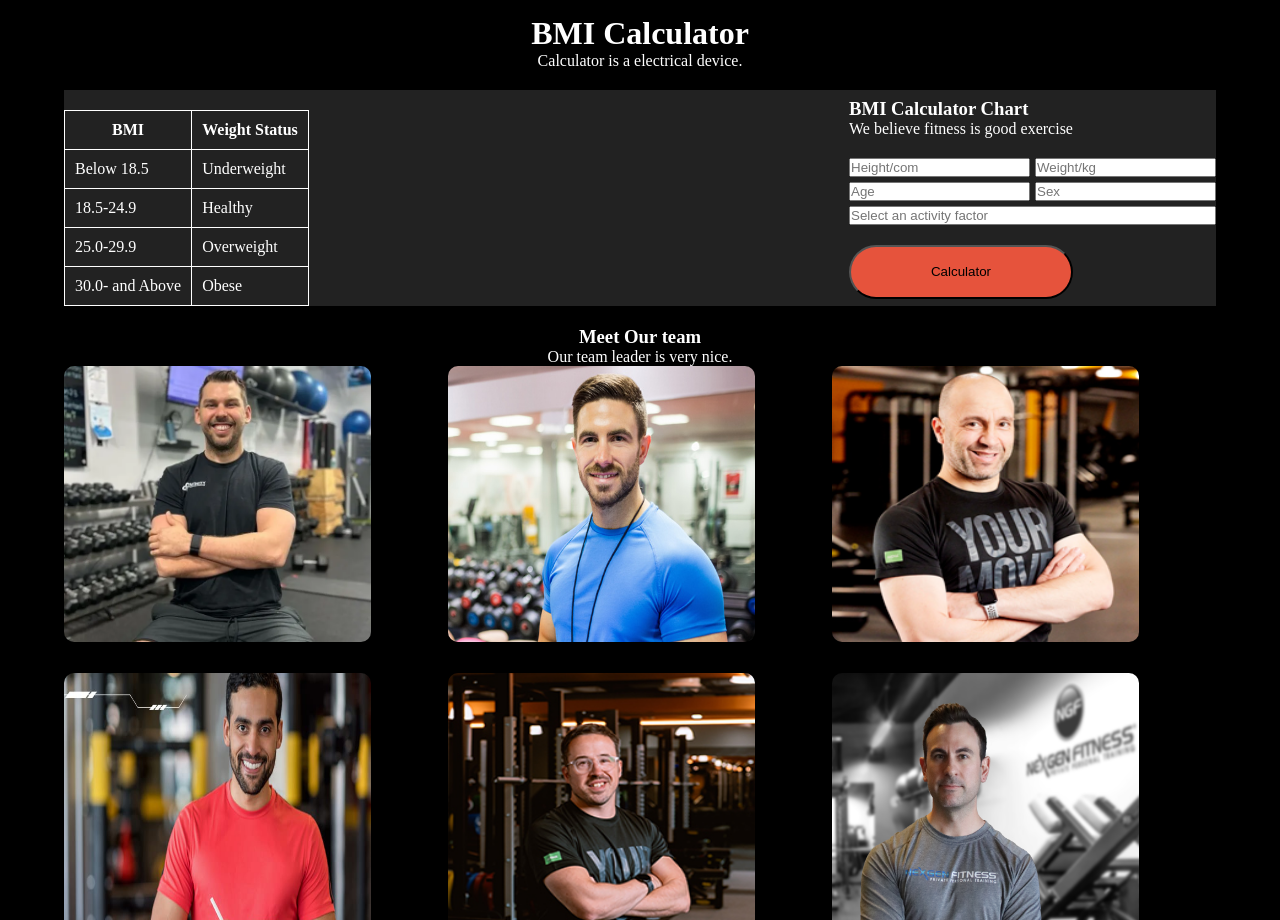
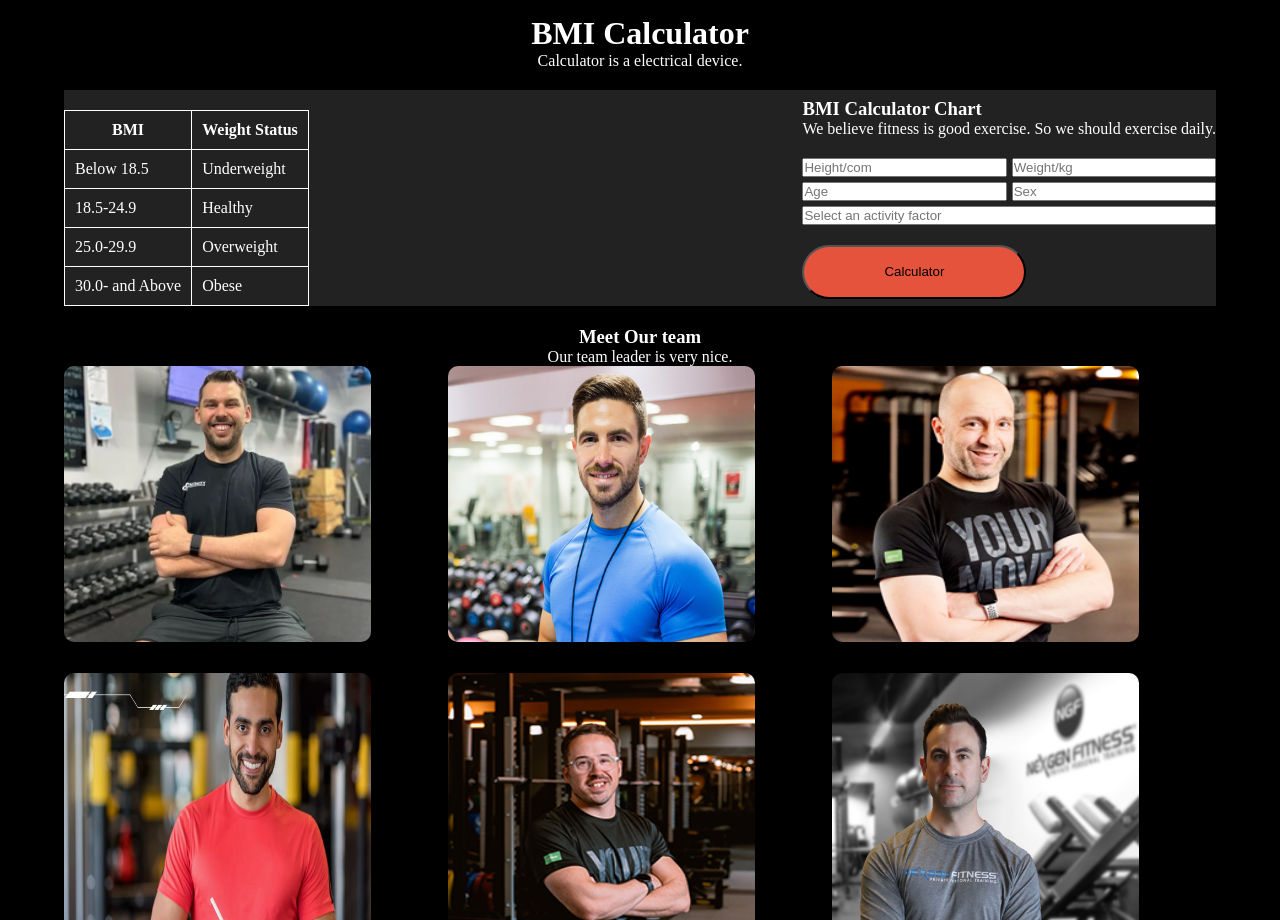
Before and after one commit to fazlerabbi-cyber/fazle-assignment2, a plain HTML site: page index.html in a window 1280 px wide. Shown: the part 1340-2260 px from the top of the page. Drawn offline with Linux system fonts and the light colour scheme.

Commit message:
added style

```diff
--- a/index.html
+++ b/index.html
@@ -149,7 +149,7 @@
          <div>
           <div>
             <h3>BMI Calculator Chart</h3>
-            <p class="bmi-text">We believe fitness is good exercise</p>
+            <p class="bmi-text">We believe fitness is good exercise. So we should exercise daily.</p>
         </div>
 
         <div class="input-type">
```
